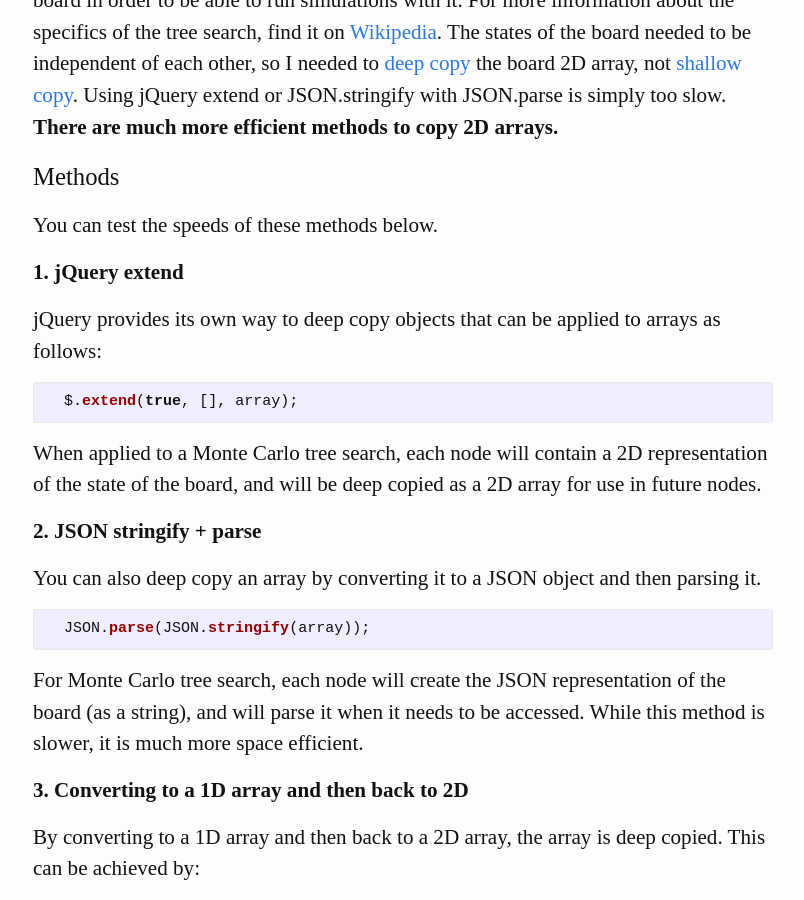
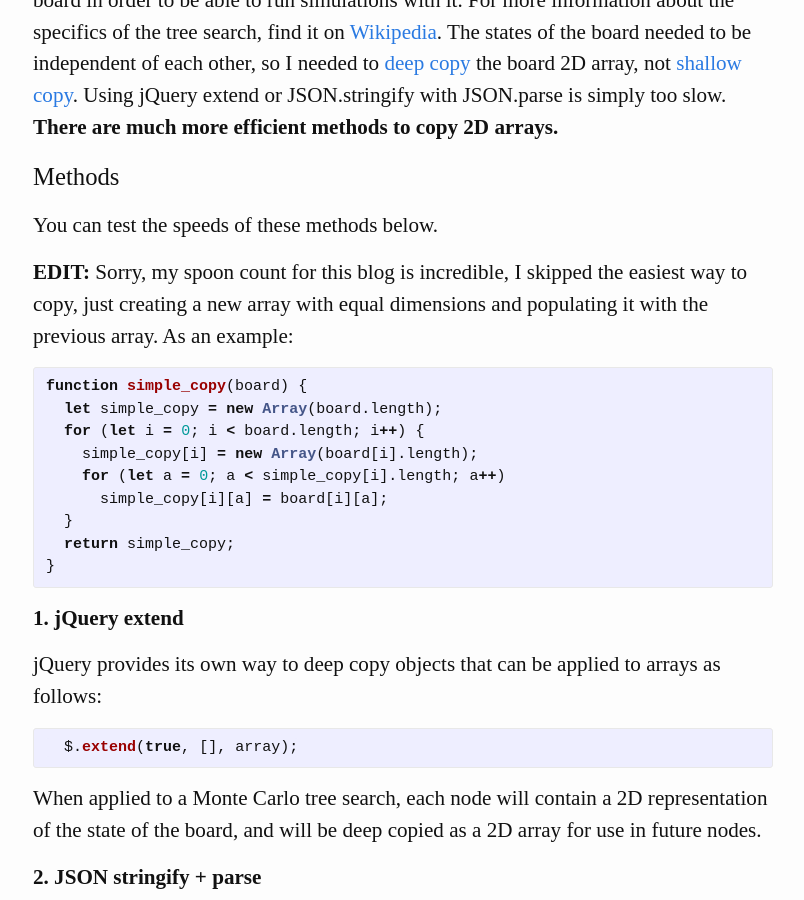
Before and after one commit to The-Ofek-Foundation/blog, a Jekyll site: the page built from _posts/2015-12-30-2d-array-copy-speeds.md, in a window 1280 px wide and 900 px high, scrolled down 285 px. Shown: the whole window, without its empty margins (237-1041 px from the left). Built offline with Jekyll 4.4.1, drawn with Linux system fonts in a browser that asks for light colours; comment, search, counter and statistics services are not loaded.

Commit message:
Update 2d array copy speeds to add obvious solution

```diff
--- a/_posts/2015-12-30-2d-array-copy-speeds.md
+++ b/_posts/2015-12-30-2d-array-copy-speeds.md
@@ -17,6 +17,20 @@ When creating [my AI for Connect Four][My Connect Four AI] using the [Monte Carl
 ### Methods
 
 You can test the speeds of these methods below.
+
+**EDIT:** Sorry, my spoon count for this blog is incredible, I skipped the easiest way to copy, just creating a new array with equal dimensions and populating it with the previous array. As an example:
+
+{% highlight javascript %}
+function simple_copy(board) {
+  let simple_copy = new Array(board.length);
+  for (let i = 0; i < board.length; i++) {
+    simple_copy[i] = new Array(board[i].length);
+    for (let a = 0; a < simple_copy[i].length; a++)
+      simple_copy[i][a] = board[i][a];
+  }
+  return simple_copy;
+}
+{% endhighlight %}
 
 **1. jQuery extend**
 
@@ -105,6 +119,7 @@ Now for the moment you have all been waiting for—the speed tests! Generate 100
 <div id="JSON-time">JSON Copies: </div>
 <div id="dimension-change-time">Dimension Change Copies: </div>
 <div id="reconstruct-time">Reconstruction Copies: </div>
+<div id="simple-copy-time">Simple Copy Copies: </div>
 
 <br />
 
--- a/assets/2D Array Copy Speeds.js
+++ b/assets/2D Array Copy Speeds.js
@@ -1,4 +1,4 @@
-var boards;
+let boards;
 
 $(document).ready(function() {
 	generate_boards();
@@ -8,28 +8,29 @@ function generate_boards() {
 	$("#generate-text").val("Generating...");
 	setTimeout(function() {
 		boards = new Array(1000);
-    for (var i = 0; i < boards.length; i++)
+		for (let i = 0; i < boards.length; i++)
 			boards[i] = generate_board();
 		$("#generate-text").val("Generated");
 	}, 100);
 }
 
 function generate_board() {
-  var board = new Array(7);
-  var position = "";
-  for (var i = 0; i < board.length; i++) {
+	let board = new Array(7);
+	let position = "";
+	for (let i = 0; i < board.length; i++) {
 		board[i] = new Array(6);
-    for (var a = 0; a < board[i].length; a++)
+		for (let a = 0; a < board[i].length; a++)
 			board[i][a] = 0;
 	}
 
-  for (var ran_len = Math.random() * 25 | 0, turn = true; ran_len > 0; ran_len--, turn = !turn) {
-    var ran_col;
+	for (let ran_len = Math.random() * 25 | 0, turn = true; ran_len > 0; ran_len--, turn = !turn) {
+		let ran_col;
 		do {
 			ran_col = Math.random() * 7 | 0;
 		} while (board[ran_col][0] !== 0);
 		position += ran_col;
-    for (var row = 5; board[ran_col][row] !== 0; row--);
+		let row = 5;
+		for (; board[ran_col][row] !== 0; row--);
 		board[ran_col][row] = turn ? 1:2;
 	}
 	return [board, position];
@@ -38,67 +39,88 @@ function generate_board() {
 function test_all() {
 	$("#jQuery-extend-time").text("jQuery Copies: Testing...");
 	setTimeout(function() {
-    var jQuery_copies = 0;
-    var jQuery_start = new Date().getTime();
+		let jQuery_copies = 0;
+		let jQuery_start = new Date().getTime();
 		while (new Date().getTime() - jQuery_start < 1000) {
-      var board = boards[jQuery_copies % boards.length][0];
+			let board = boards[jQuery_copies % boards.length][0];
 			board = $.extend(true, [], board);
 			jQuery_copies++;
 		}
 		$("#jQuery-extend-time").text("jQuery Copies: " + jQuery_copies);
 		$("#JSON-time").text("JSON Copies: Testing...");
 		setTimeout(function() {
-      var JSON_copies = 0;
-      var JSON_start = new Date().getTime();
+			let JSON_copies = 0;
+			let JSON_start = new Date().getTime();
 			while (new Date().getTime() - JSON_start < 1000) {
-        var board = boards[JSON_copies % boards.length][0];
+				let board = boards[JSON_copies % boards.length][0];
 				board = JSON.parse(JSON.stringify(board));
 				JSON_copies++;
 			}
 			$("#JSON-time").text("JSON Copies: " + JSON_copies);
 			$("#dimension-change-time").text("Dimension Change Copies: Testing...");
 			setTimeout(function() {
-        var dimension_change_copies = 0;
-        var dimension_change_start = new Date().getTime();
+				let dimension_change_copies = 0;
+				let dimension_change_start = new Date().getTime();
 				while (new Date().getTime() - dimension_change_start < 1000) {
-          var board = boards[dimension_change_copies % boards.length][0];
+					let board = boards[dimension_change_copies % boards.length][0];
 					board = oned_to_twod(twod_to_oned(board));
 					dimension_change_copies++;
 				}
 				$("#dimension-change-time").text("Dimension Change Copies: " + dimension_change_copies);
 				$("#reconstruct-time").text("Reconstruction Copies: Testing...");
 				setTimeout(function() {
-          var reconstruct_copies = 0;
-          var reconstruct_start = new Date().getTime();
+					let reconstruct_copies = 0;
+					let reconstruct_start = new Date().getTime();
 					while (new Date().getTime() - reconstruct_start < 1000) {
-            var position = boards[reconstruct_copies % boards.length][1];
-            var board = reconstruct(position);
+						let position = boards[reconstruct_copies % boards.length][1];
+						let board = reconstruct(position);
 						reconstruct_copies++;
 					}
 					$("#reconstruct-time").text("Reconstruction Copies: " + reconstruct_copies);
+					$("#simple-copy-time").text("Simple Copy Copies: Testing...");
+					setTimeout(function() {
+						let simple_copy_copies = 0;
+						let simple_copy_start = new Date().getTime();
+						while (new Date().getTime() - simple_copy_start < 1000) {
+							let board = boards[simple_copy_copies % boards.length][0];
+							board = simple_copy(board);
+							simple_copy_copies++;
+						}
+						$("#simple-copy-time").text("Simple Copy Copies: " + simple_copy_copies);
+					}, 100);
 				}, 100);
 			}, 100);
 		}, 100);
 	}, 100);
 }
 
+function simple_copy(board) {
+	let simple_copy = new Array(board.length);
+	for (let i = 0; i < board.length; i++) {
+		simple_copy[i] = new Array(board[i].length);
+		for (let a = 0; a < board[i].length; a++)
+			simple_copy[i][a] = board[i][a];
+	}
+	return simple_copy;
+}
+
 function oned_to_twod(oned) {
-  var twod = new Array(7);
-  for (var i = 0; i < 7; i++)
+	let twod = new Array(7);
+	for (let i = 0; i < 7; i++)
 		twod[i] = oned.slice(i * 6, (i + 1) * 7);
 	return twod;
 }
 
 function twod_to_oned(twod) {
-  var oned = new Array(42);
-  for (var i = 0; i < oned.length; i++)
+	let oned = new Array(42);
+	for (let i = 0; i < oned.length; i++)
 		oned[i] = twod[i / 6 | 0][i % 6];
 	return oned;
 }
 
 function reconstruct(pos) {
-  var b = new Array(7);
-  var i, a, col;
+	let b = new Array(7);
+	let i, a, col;
 	for (i = 0; i < 7; i++) {
 		b[i] = new Array(6);
 		for (a = 0; a < 6; a++)
```
Lines whose indentation alone changed are shown as unchanged.
